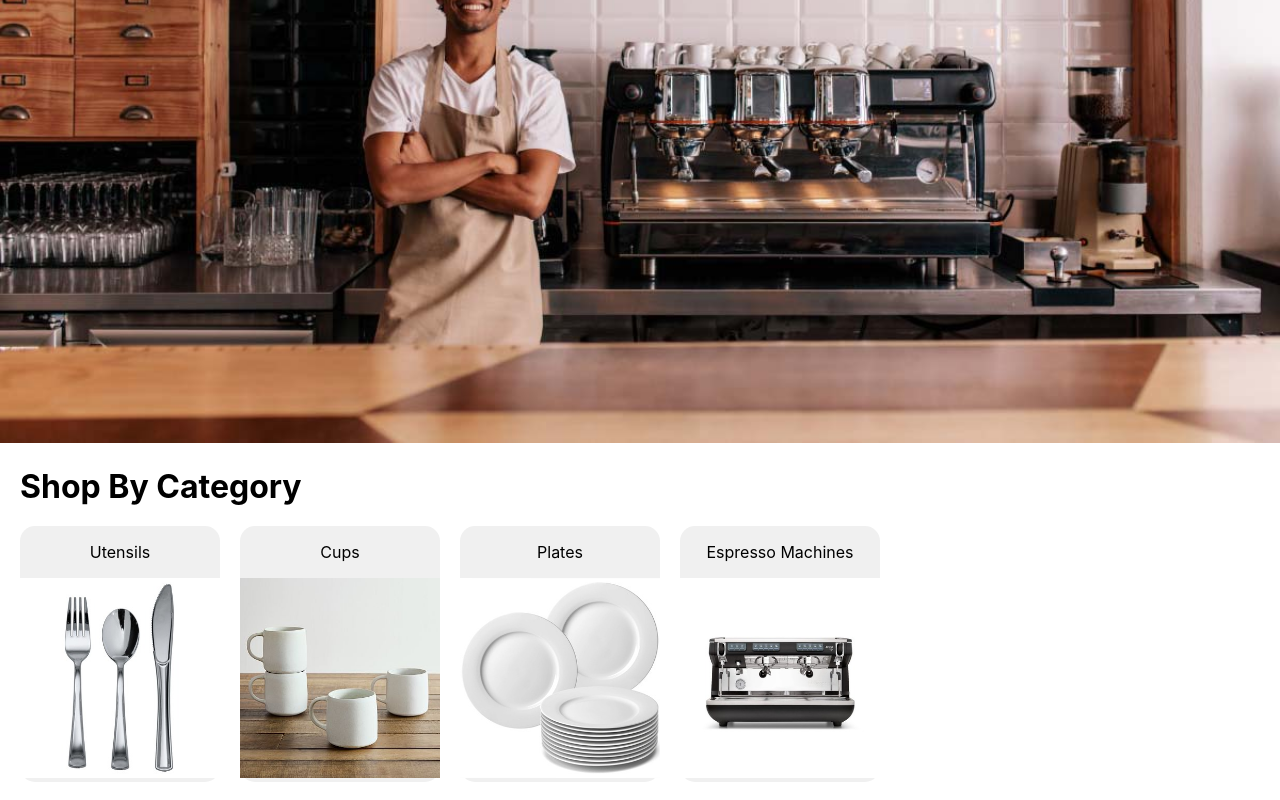
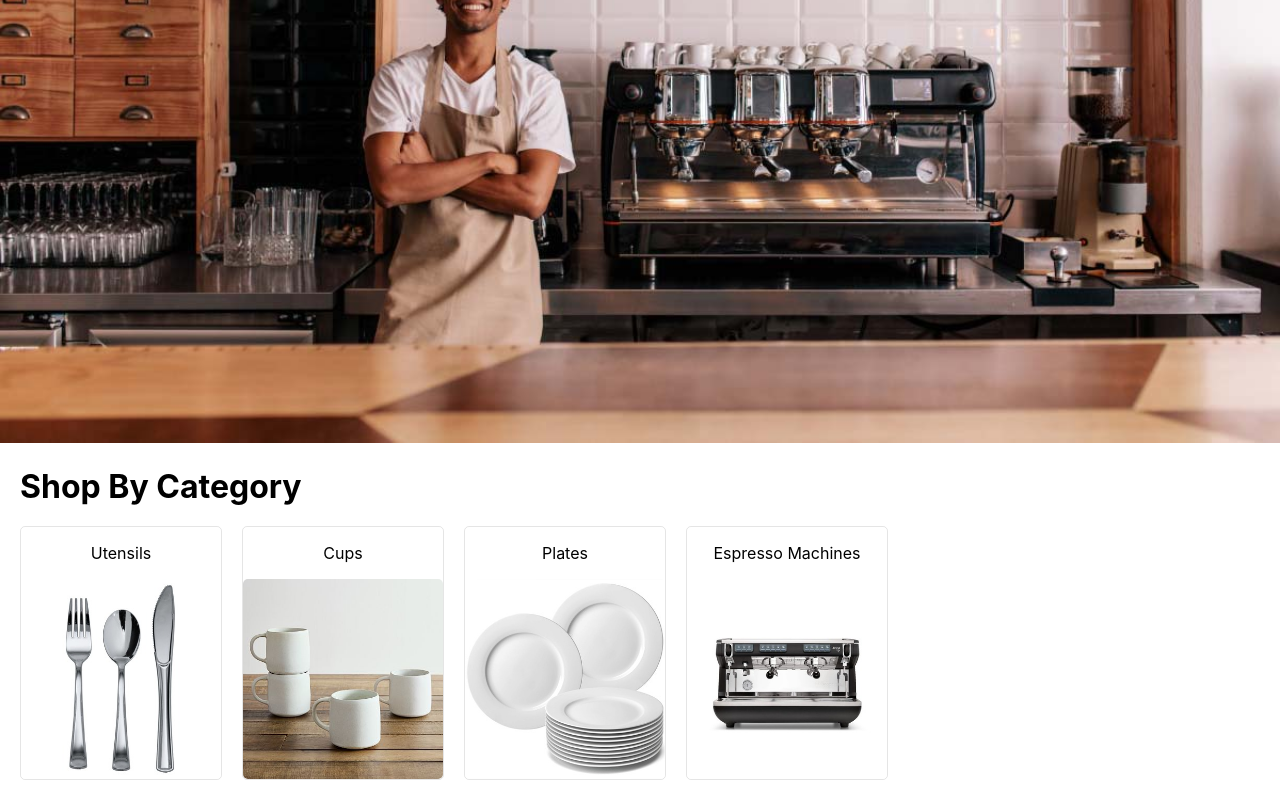
Before and after one commit to sgafurov/CafeDepot, a React (Create React App) app in the folder cafe-depot/: page / in a window 1280 px wide. Shown: the part 340-1140 px from the top of the page. Built offline with nearby package versions, Linux system fonts and the light colour scheme.

Commit message:
Change borders on product categories

```diff
--- a/cafe-depot/src/components/Landing.js
+++ b/cafe-depot/src/components/Landing.js
@@ -21,7 +21,7 @@ export default function Landing() {
           <li key={index} className="category">
             <div>
               <p>{name}</p>
-              <img src={categories.imagePaths[index]} width={200} alt={name} />
+              <img src={categories.imagePaths[index]} width={200} alt={name}/>
             </div>
           </li>
         ))}
--- a/cafe-depot/src/styles/Landing.css
+++ b/cafe-depot/src/styles/Landing.css
@@ -15,12 +15,18 @@
 
 .categories {
     display: flex;
-    margin: 0 20px;
+    margin: 20px;
 }
 
 .category {
     margin-right: 20px;
     display: block;
-    background-color: rgb(240, 240, 240);
-    border-radius: 15px;
+    /* background-color: rgb(240, 240, 240); */
+    border: 1px solid rgba(0, 0, 0, 0.1);
+    border-radius: 5px;
 }
+
+.category img {
+    display: block;
+    border-radius: 5px;
+}
```
